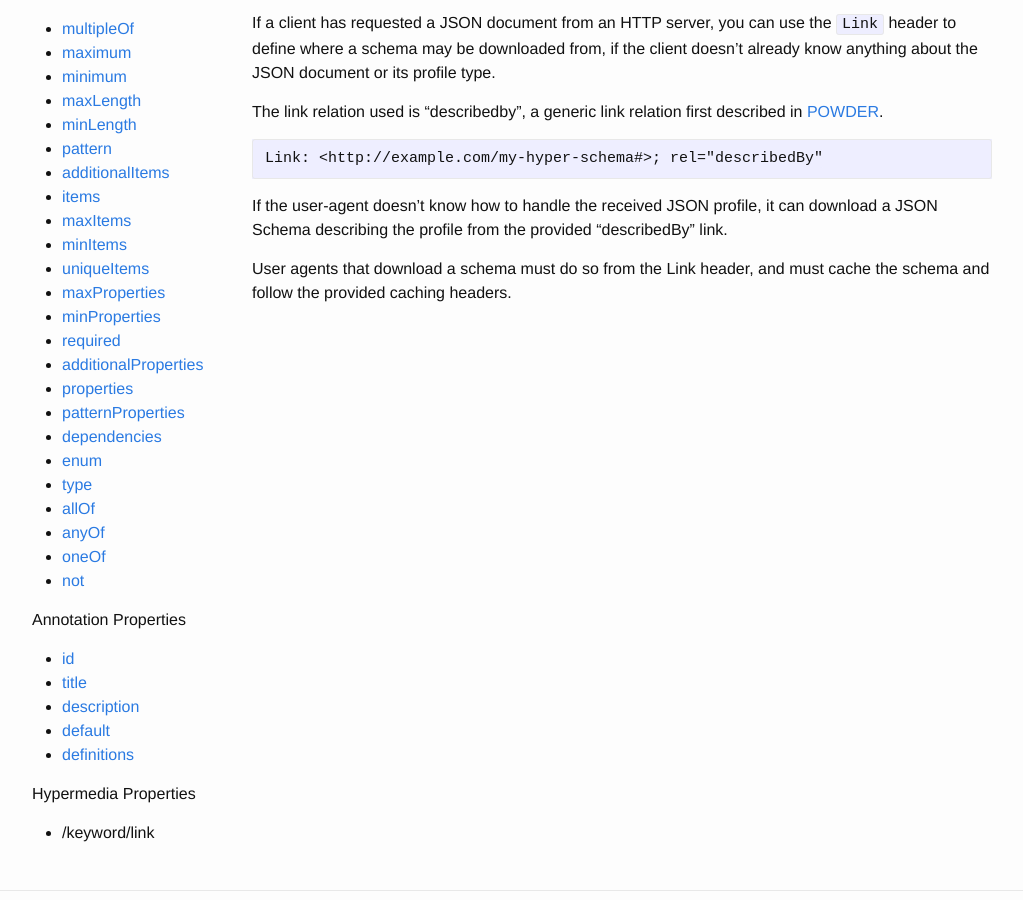
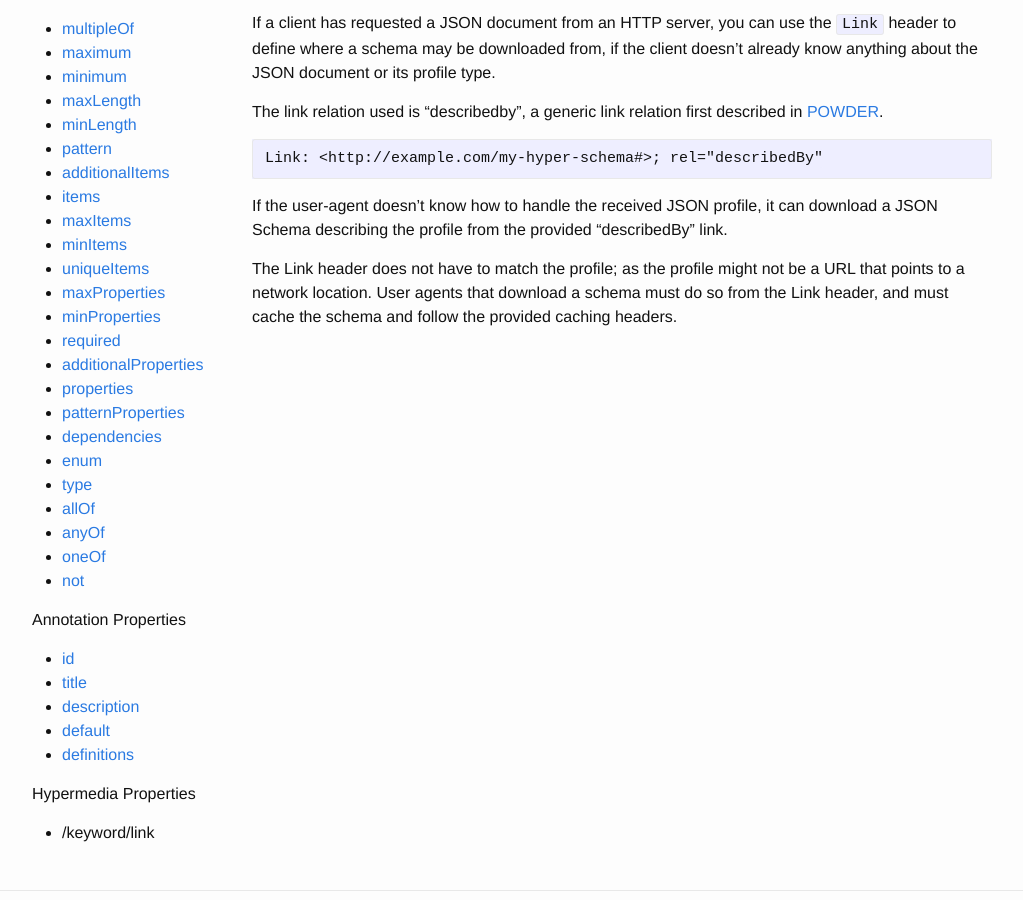
Before and after one commit to awwright/json-schema-org-pages, a Jekyll site: the page built from _docs/guide-http.md, in a window 1280 px wide and 900 px high, scrolled down 554 px. Shown: the whole window, without its empty margins (128-1151 px from the left). Built offline with Jekyll 4.4.1, drawn with Linux system fonts in a browser that asks for light colours.

Commit message:
Hopefully make subdirectory work on GitHub

```diff
--- a/_docs/guide-http.md
+++ b/_docs/guide-http.md
@@ -26,4 +26,4 @@ The link relation used is "describedby", a generic link relation first described
 
 If the user-agent doesn't know how to handle the received JSON profile, it can download a JSON Schema describing the profile from the provided "describedBy" link.
 
-User agents that download a schema must do so from the Link header, and must cache the schema and follow the provided caching headers.
+The Link header does not have to match the profile; as the profile might not be a URL that points to a network location. User agents that download a schema must do so from the Link header, and must cache the schema and follow the provided caching headers.
--- a/_includes/header.html
+++ b/_includes/header.html
@@ -16,9 +16,9 @@
       </a>
 
       <div class="trigger">
-        <a class="page-link" href="/doc">Reference</a>
-        <a class="page-link" href="/spec">Specification</a>
-        <a class="page-link" href="/implementations">Implementations</a>
+        <a class="page-link" href="{{ full_base_url }}/doc">Reference</a>
+        <a class="page-link" href="{{ full_base_url }}/spec">Specification</a>
+        <a class="page-link" href="{{ full_base_url }}/implementations">Implementations</a>
         {% for my_page in site.pages %}
           {% if my_page.menutitle %}
           <a class="page-link" href="{{ my_page.url | prepend: full_base_url }}">{{ my_page.menutitle | escape }}</a>
--- a/_layouts/docs.html
+++ b/_layouts/docs.html
@@ -1,18 +1,21 @@
 ---
 layout: default
 ---
+
+    {% assign custom_url = site.url | append: site.baseurl %}
+    {% assign full_base_url = site.github.url | default: custom_url %}
 
 <nav class="doc-nav">
     {% for section in site.data.docs %}
     <p>{{ section.title }}</p>
     <ul>
     {% for item in section.docs %}
-      {% assign item_url = item | prepend:"" | append:"" %}
-      {% assign p = site.docs | where:"url", item_url | first %}
+      {% assign item_url = item | prepend:full_base_url | append:"" %}
+      {% assign p = site.docs | where:"url", item | first %}
       {% if p %}
-      <li class="{% if item_url == page.url %}current{% endif %}"><a href="{{ p.url }}">{{ p.title }}</a></li>
+      <li class="{% if item_url == page.url %}current{% endif %}"><a href="{{ p.url | prepend:full_base_url }}">{{ p.title }}</a></li>
       {% else %}
-      <li>{{ item_url }}</li>
+      <li>{{ item }}</li>
       {% endif %}
     {% endfor %}
     </ul>
```
